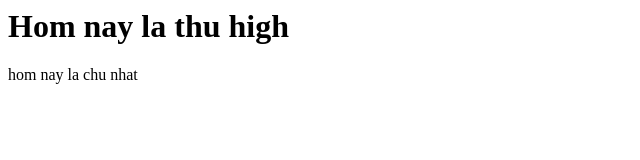
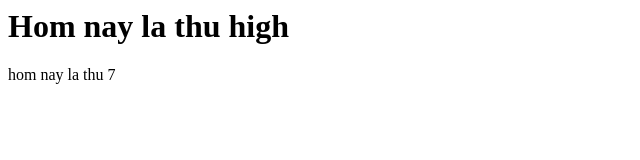
Before and after one commit to Anh2208/New-season1, a plain HTML site: page index.html in a window 1280 px wide. Shown: the full height of the page, 0-640 px from the left. Drawn offline with Linux system fonts and the light colour scheme.

Commit message:
resolve confict

```diff
--- a/index.html
+++ b/index.html
@@ -1,3 +1,3 @@
  <h1> Hom nay la thu high </h1>
 
-<p> hom nay la chu nhat <p>
+<p> hom nay la thu 7 <p>
```
